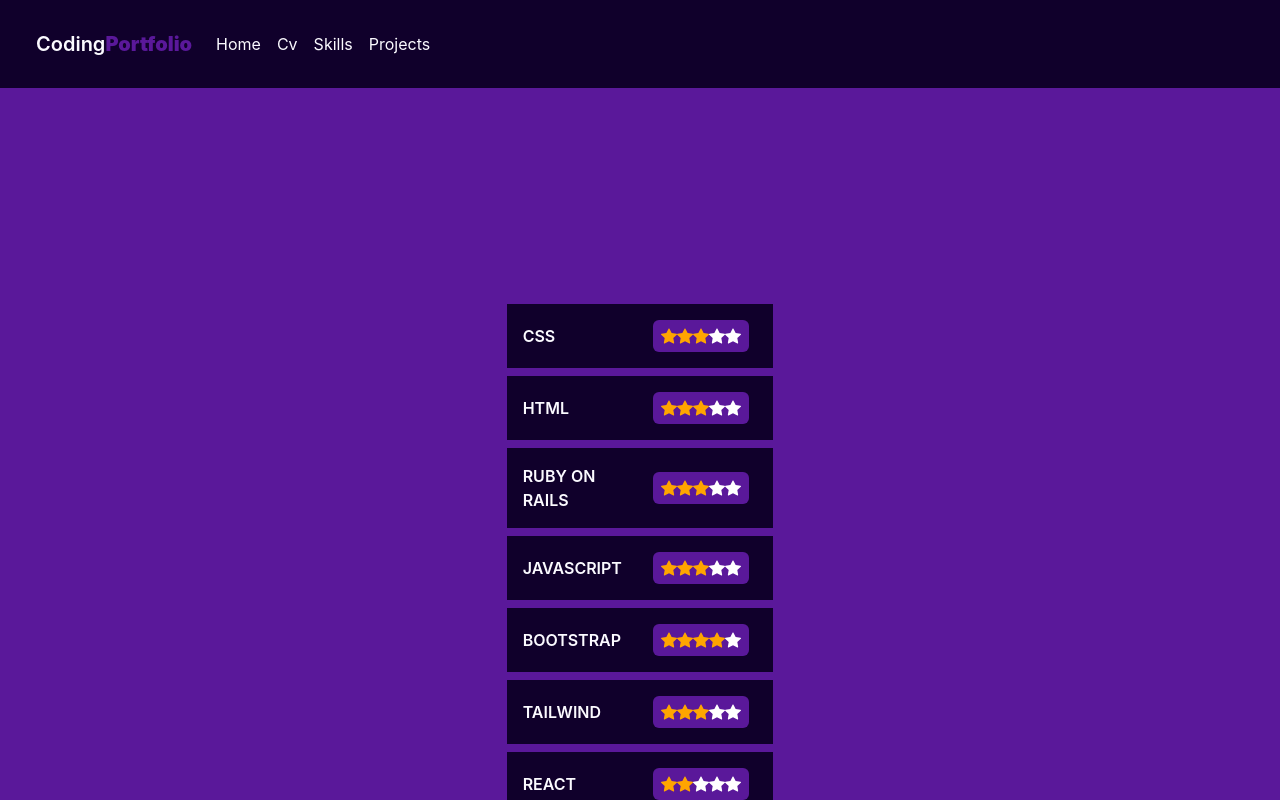
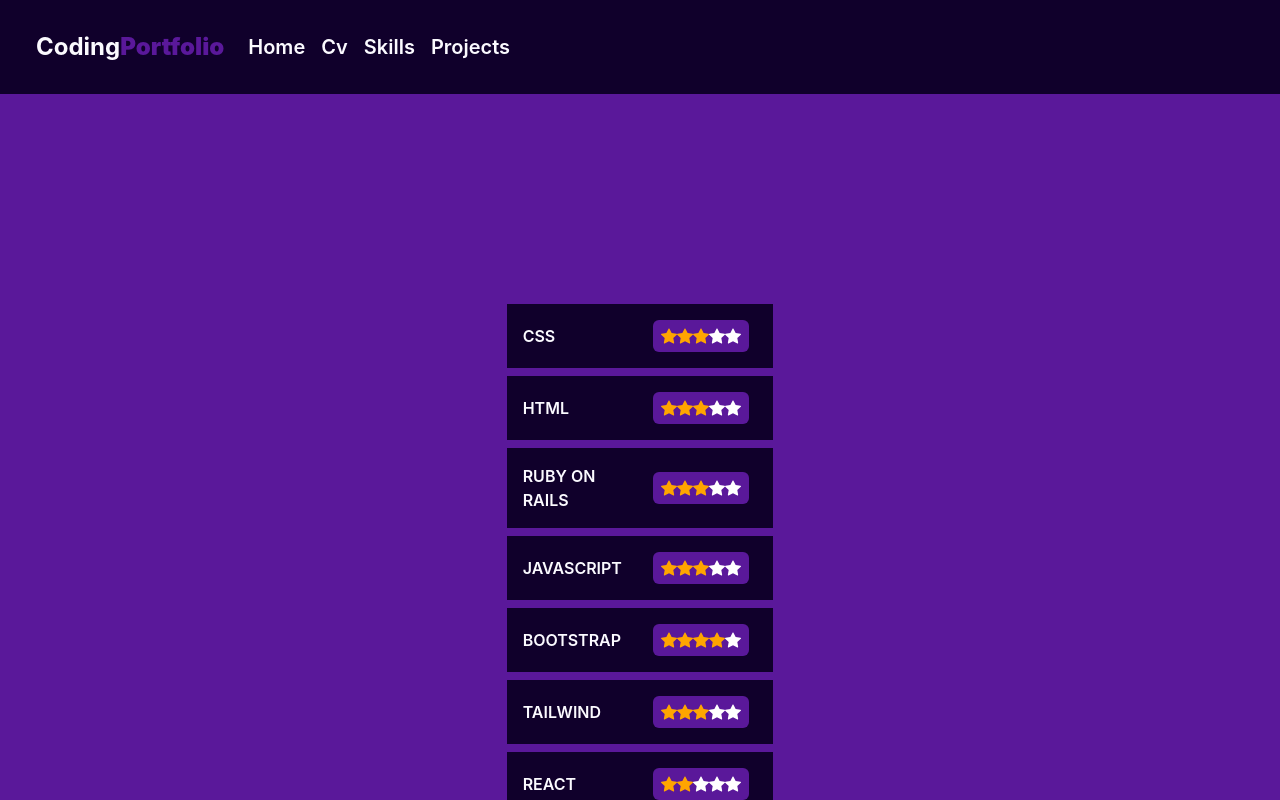
Before and after one commit to LaureneEpp/portfolio, a React (Vite) app: page /skills in a window 1280 px wide. Built offline with nearby package versions, Linux system fonts and the light colour scheme.

Commit message:
refactoring navBar

```diff
--- a/src/components/NavBar.jsx
+++ b/src/components/NavBar.jsx
@@ -5,8 +5,8 @@
   return (
     <nav className="navbar navbar-expand-lg bg_primary-color fixed-top z-2 p-4">
       <div className="container-fluid">
-        <Link to="/" className="navbar-brand">
-          <span className="fw-semibold link-offset-2 link-underline-opacity-100">
+        <Link to="/" className="navbar-brand fs-4">
+          <span className="fw-bold link-offset-2 link-underline-opacity-100">
             Coding
             <strong>
               <span className="secondary-color">Portfolio</span>
@@ -26,16 +26,16 @@
         <div className="collapse navbar-collapse" id="navbarNav">
           <ul className="navbar-nav">
             <li className="nav-item">
-              <NavLink to={"/"} text={"Home"} />
+              <NavLink path={"/"} text={"Home"} />
             </li>
             <li className="nav-item">
-              <NavLink to={"/cv"} text={"Cv"} />
+              <NavLink path={"/cv"} text={"Cv"} />
             </li>
             <li className="nav-item">
-              <NavLink to={"/skills"} text={"Skills"} />
+              <NavLink path={"/skills"} text={"Skills"} />
             </li>
             <li className="nav-item">
-              <NavLink to={"/projects"} text={"Projects"} />
+              <NavLink path={"/projects"} text={"Projects"} />
             </li>
           </ul>
         </div>
--- a/src/components/NavLink.jsx
+++ b/src/components/NavLink.jsx
@@ -2,7 +2,7 @@
 
 export default function NavLink({ path, text }) {
   return (
-    <Link to={path} className="nav-link">
+    <Link to={path} className="nav-link fw-semibold fs-5">
       {text}
     </Link>
   );
--- a/src/features/Skills.jsx
+++ b/src/features/Skills.jsx
@@ -4,7 +4,7 @@
   return (
     <div className="h-100 overflow-auto p-3">
       <div className=" h-100 w-100 d-flex align-items-center justify-content-center" style={{marginTop: "10rem"}}>
-        <div className="p-3 overflow-y-scroll">
+        <div className="p-3">
           <div className="p-3 my-2 bg_primary-color rounded-lg d-flex align-items-center justify-content-between">
             <div className=" flex-shrink-1 w-50 text-uppercase fw-semibold rounded">
               CSS
--- a/src/styles/App.css
+++ b/src/styles/App.css
@@ -1,6 +1,3 @@
-.card {
-  padding: 2em;
-}
 
 .cropped-image-clip-polygon {
   clip-path: polygon(100% 0, 0 0, 50% 100%);
@@ -10,14 +7,6 @@
     display: none;
   }
 } */
-.card {
-  /* border: 1px solid #ccc;
-  border-radius: 8px; */
-  /* padding: 0px 10px 10px 10px; */
-  /* margin: 20px 0; */
-  /* box-shadow: 0 2px 4px rgba(0, 0, 0, 0.1); */
-  /* background-color: #333; */
-}
 
 .card:nth-child(odd) {
   align-self: flex-end;
@@ -29,6 +18,6 @@
   color: #fbfaff;
 }
 
-.navbar .navbar-brand:hover {
+.navbar .navbar-brand:hover, .navbar .nav-link:hover  {
   color: #5a189a;
 }
```
